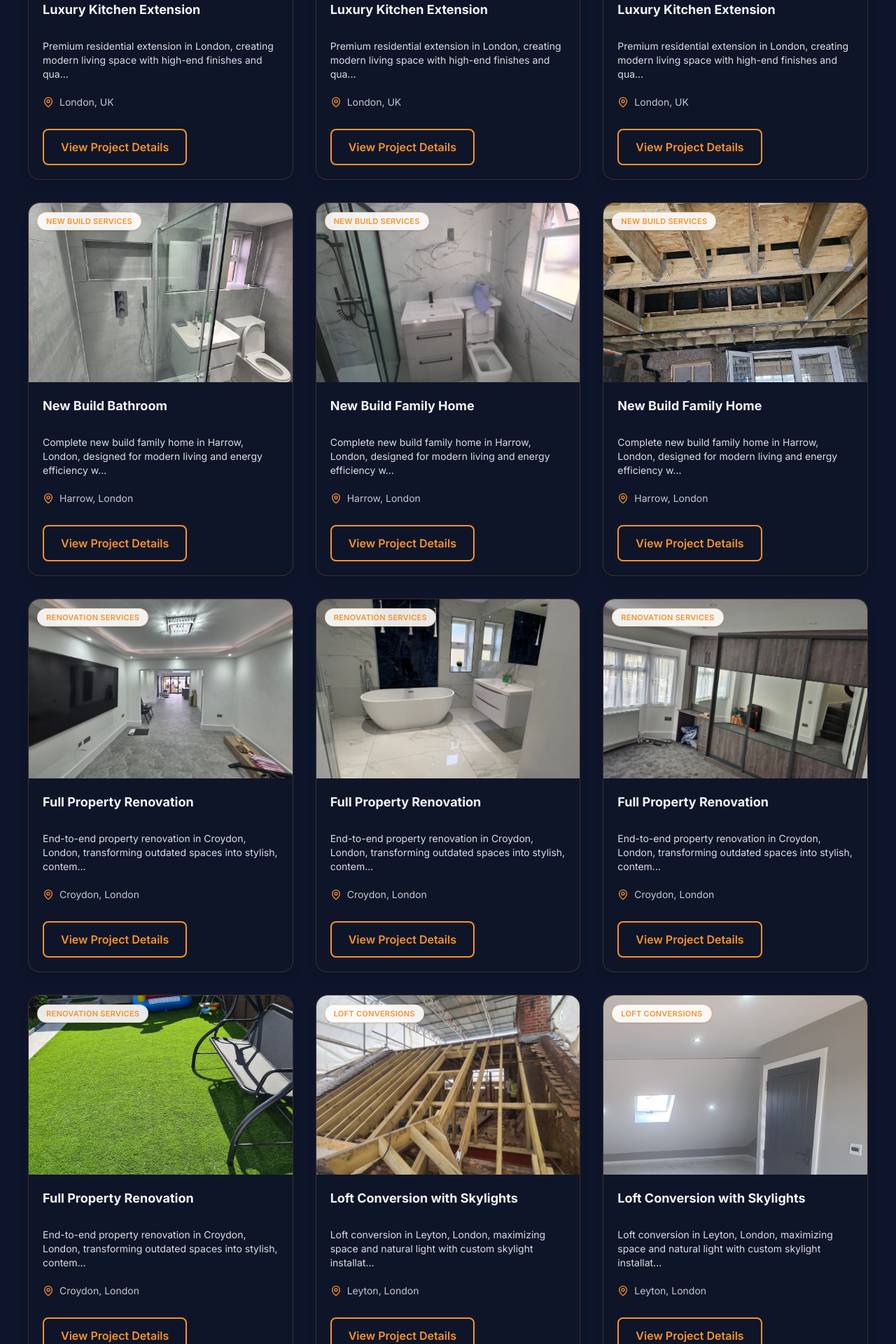
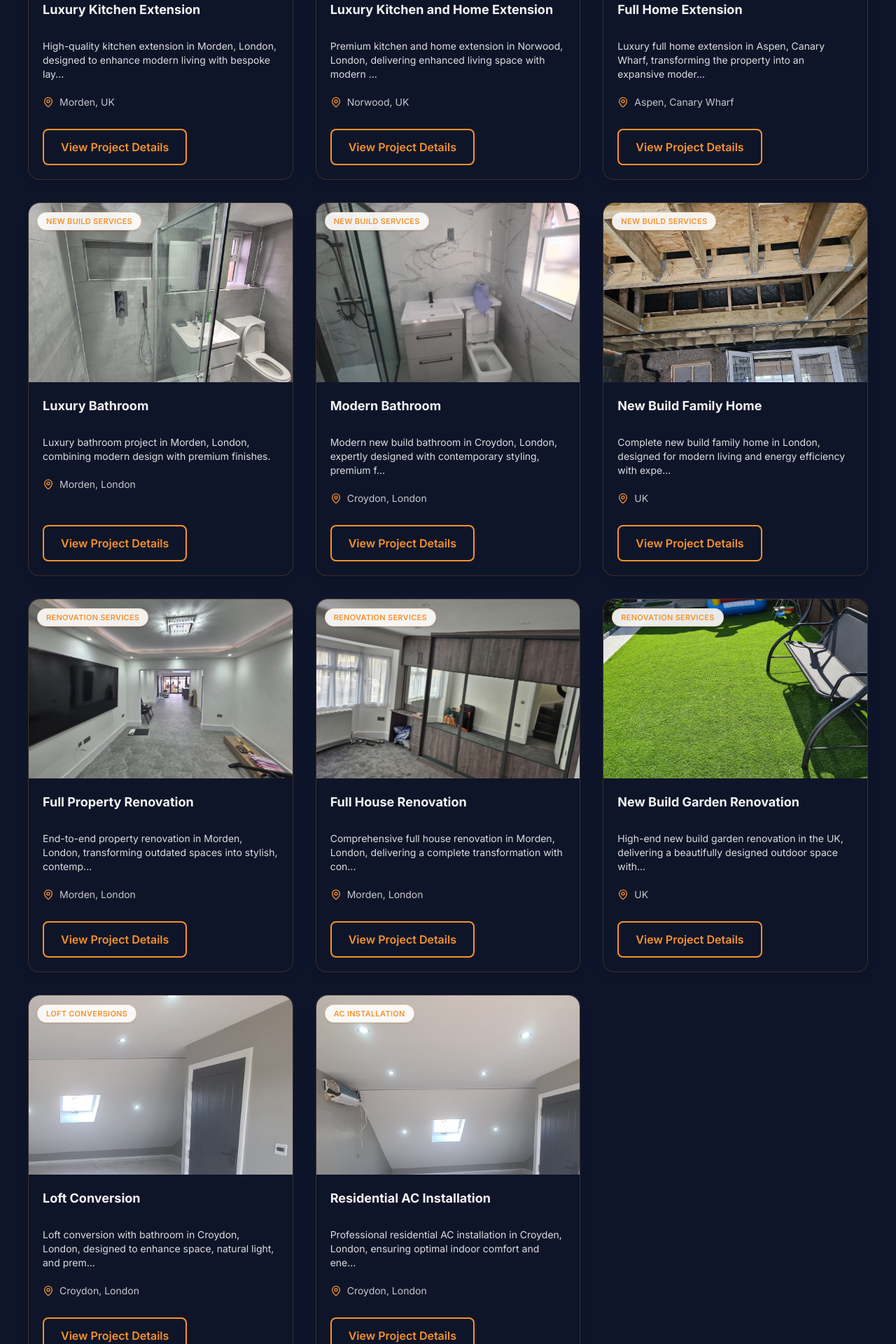
Before and after one commit to FarahS-Teams/fa-builders, a Next.js app: page /projects in a window 1280 px wide. Shown: the part 1400-3320 px from the top of the page at 70% size. Built offline with nearby package versions, Linux system fonts and the light colour scheme.

Commit message:
All-Images-and-projectfilter-others-commit

```diff
--- a/app/data/projects.js
+++ b/app/data/projects.js
@@ -12,7 +12,7 @@ const rawProjects = [
     title: "Luxury Kitchen Extension",
     category: "Residential",
     service: "Extension Services",
-    location: "London, UK",
+    location: "Morden, UK",
     year: "2024",
     heroImage: "/projects/Extension-Services/kitchen-extension1.jpg",
     gallery: [
@@ -21,28 +21,28 @@ const rawProjects = [
       "/projects/Extension-Services/kitchen-extension1-3.jpg",
     ],
     description:
-      "Premium residential extension in London, creating modern living space with high-end finishes and quality craftsmanship.",
+      "High-quality kitchen extension in Morden, London, designed to enhance modern living with bespoke layouts, premium finishes, and expert craftsmanship.",
   },
   {
-    title: "Luxury Kitchen Extension",
+    title: "Luxury Kitchen and Home Extension",
     category: "Residential",
     service: "Extension Services",
-    location: "London, UK",
-    year: "2024",
+    location: "Norwood, UK",
+    year: "2023",
     heroImage: "/projects/Extension-Services/extension7.jpg",
     gallery: [
       "/projects/Extension-Services/extension7.jpg",
       "/projects/Extension-Services/extension7-1.jpg",
     ],
     description:
-      "Premium residential extension in London, creating modern living space with high-end finishes and quality craftsmanship.",
+      "Premium kitchen and home extension in Norwood, London, delivering enhanced living space with modern design, high-end finishes, and expert craftsmanship.",
   },
   {
-    title: "Luxury Kitchen Extension",
+    title: "Full Home Extension",
     category: "Residential",
     service: "Extension Services",
-    location: "London, UK",
-    year: "2024",
+    location: "Aspen, Canary Wharf",
+    year: "2023",
     heroImage: "/projects/Extension-Services/extension3-1.jpg",
     gallery: [
       "/projects/Extension-Services/extension3-1.jpg",
@@ -50,13 +50,13 @@ const rawProjects = [
       "/projects/Extension-Services/extension3-3.jpg",
     ],
     description:
-      "Premium residential extension in London, creating modern living space with high-end finishes and quality craftsmanship.",
+      "Luxury full home extension in Aspen, Canary Wharf, transforming the property into an expansive modern living space with exceptional finishes and quality craftsmanship.",
   },
   {
-    title: "New Build Bathroom",
+    title: "Luxury Bathroom",
     category: "Residential",
     service: "New Build Services",
-    location: "Harrow, London",
+    location: "Morden, London",
     year: "2024",
     heroImage: "/projects/New-Build-Services/new-build-bathroom1.jpg",
     gallery: [
@@ -64,27 +64,27 @@ const rawProjects = [
       "/projects/New-Build-Services/new-build-bathroom1-1.jpg",
     ],
     description:
-      "Complete new build family home in Harrow, London, designed for modern living and energy efficiency with expert construction.",
+      "Luxury bathroom project in Morden, London, combining modern design with premium finishes.",
   },
   {
-    title: "New Build Family Home",
+    title: "Modern Bathroom",
     category: "Residential",
     service: "New Build Services",
-    location: "Harrow, London",
-    year: "2024",
+    location: "Croydon, London",
+    year: "2025",
     heroImage: "/projects/New-Build-Services/new-build-bathroom2.jpg",
     gallery: [
       "/projects/New-Build-Services/new-build-bathroom2.jpg",
       "/projects/New-Build-Services/new-build-bathroom2.jpg",
     ],
     description:
-      "Complete new build family home in Harrow, London, designed for modern living and energy efficiency with expert construction.",
+      "Modern new build bathroom in Croydon, London, expertly designed with contemporary styling, premium finishes, and high-quality construction.",
   },
   {
     title: "New Build Family Home",
     category: "Residential",
     service: "New Build Services",
-    location: "Harrow, London",
+    location: "UK",
     year: "2024",
     heroImage: "/projects/New-Build-Services/new-build3.jpg",
     gallery: [
@@ -93,50 +93,39 @@ const rawProjects = [
       "/projects/New-Build-Services/new-build3-3.jpg",
     ],
     description:
-      "Complete new build family home in Harrow, London, designed for modern living and energy efficiency with expert construction.",
+      "Complete new build family home in London, designed for modern living and energy efficiency with expert construction.",
   },
   {
     title: "Full Property Renovation",
     category: "Residential",
     service: "Renovation Services",
-    location: "Croydon, London",
-    year: "2023",
+    location: "Morden, London",
+    year: "2024",
     heroImage: "/projects/Renovation-Services/renovation1.jpg",
     gallery: ["/projects/Renovation-Services/renovation1.jpg"],
     description:
-      "End-to-end property renovation in Croydon, London, transforming outdated spaces into stylish, contemporary homes.",
+      "End-to-end property renovation in Morden, London, transforming outdated spaces into stylish, contemporary homes.",
   },
   {
-    title: "Full Property Renovation",
+    title: "Full House Renovation",
     category: "Residential",
     service: "Renovation Services",
-    location: "Croydon, London",
-    year: "2023",
-    heroImage: "/projects/Renovation-Services/renovation3.jpg",
-    gallery: ["/projects/Renovation-Services/renovation3.jpg"],
-    description:
-      "End-to-end property renovation in Croydon, London, transforming outdated spaces into stylish, contemporary homes.",
-  },
-  {
-    title: "Full Property Renovation",
-    category: "Residential",
-    service: "Renovation Services",
-    location: "Croydon, London",
-    year: "2023",
+    location: "Morden, London",
+    year: "2024",
     heroImage: "/projects/Renovation-Services/renovation2.jpg",
     gallery: [
       "/projects/Renovation-Services/renovation2.jpg",
       "/projects/Renovation-Services/renovation2-1.jpg",
     ],
     description:
-      "End-to-end property renovation in Croydon, London, transforming outdated spaces into stylish, contemporary homes.",
+      "Comprehensive full house renovation in Morden, London, delivering a complete transformation with contemporary design and high-quality finishes.",
   },
   {
-    title: "Full Property Renovation",
+    title: "New Build Garden Renovation",
     category: "Residential",
     service: "Renovation Services",
-    location: "Croydon, London",
-    year: "2023",
+    location: "UK",
+    year: "2018",
     heroImage: "/projects/Renovation-Services/garden-renovation1.jpg",
     gallery: [
       "/projects/Renovation-Services/garden-renovation1.jpg",
@@ -144,43 +133,36 @@ const rawProjects = [
       "/projects/Renovation-Services/garden-renovation1-2.jpg",
     ],
     description:
-      "End-to-end property renovation in Croydon, London, transforming outdated spaces into stylish, contemporary homes.",
+      "High-end new build garden renovation in the UK, delivering a beautifully designed outdoor space with premium materials and high-quality landscaping.",
   },
   {
-    title: "Loft Conversion with Skylights",
+    title: "Loft Conversion",
     category: "Residential",
     service: "Loft Conversions",
-    location: "Leyton, London",
-    year: "2023",
-    heroImage: "/projects/Loft-Conversion/loft-conversion1.jpg",
-    gallery: ["/projects/Loft-Conversion/loft-conversion1.jpg"],
+    location: "Croydon, London",
+    year: "2025",
+    heroImage: "/projects/Loft-Conversion/loft-conversion.jpg",
+    gallery: [
+      "/projects/Loft-Conversion/loft-conversion1.jpg",
+      "/projects/Loft-Conversion/loft-conversion.jpg",
+      "/projects/New-Build-Services/new-build-bathroom2.jpg",
+    ],
     description:
-      "Loft conversion in Leyton, London, maximizing space and natural light with custom skylight installations.",
-  },
-  {
-    title: "Loft Conversion with Skylights",
-    category: "Residential",
-    service: "Loft Conversions",
-    location: "Leyton, London",
-    year: "2023",
-    heroImage: "/projects/Loft-Conversion/loft-conversion.jpg",
-    gallery: ["/projects/Loft-Conversion/loft-conversion.jpg"],
-    description:
-      "Loft conversion in Leyton, London, maximizing space and natural light with custom skylight installations.",
+      "Loft conversion with bathroom in Croydon, London, designed to enhance space, natural light, and premium finishes throughout.",
   },
   {
     title: "Residential AC Installation",
     category: "Residential",
     service: "AC Installation",
-    location: "Canary Wharf, London",
-    year: "2024",
+    location: "Croydon, London",
+    year: "2025",
     heroImage: "/projects/AC-Installation/AC-Installation1-1.jpg",
     gallery: [
       "/projects/AC-Installation/AC-Installation1.jpg",
       "/projects/AC-Installation/AC-Installation1-1.jpg",
     ],
     description:
-      "Professional residential AC installation in Canary Wharf, London, ensuring optimal indoor comfort and energy efficiency.",
+      "Professional residential AC installation in Croyden, London, ensuring optimal indoor comfort and energy efficiency.",
   },
 ];
 
--- a/components/home/HeroSection.jsx
+++ b/components/home/HeroSection.jsx
@@ -64,7 +64,7 @@ const HeroSection = () => {
           </div>
 
           {/* Right Side - Image */}
-          <div className="lg:w-1/2 relative h-full">
+          <div className="lg:w-1/2 relative h-full pt-10">
             {/* Main Image */}
             <div className="relative">
               <div className="absolute -inset-4 bg-linear-to-r from-secondary/20 to-secondary/20 rounded-3xl blur-xl opacity-50"></div>
@@ -105,7 +105,7 @@ const HeroSection = () => {
 
             {/*Card 2 */}
             <div
-              className={`absolute -top-8 -right-2 md:-right-6 ${currentTheme.card} p-3 md:p-4 rounded-xl shadow-xl border border-secondary/20 max-w-xs`}
+              className={`absolute -top-2 -right-2 md:-right-6 ${currentTheme.card} p-3 md:p-4 rounded-xl shadow-xl border border-secondary/20 max-w-xs`}
             >
               <div className="flex items-center gap-3">
                 <div className="p-2 bg-secondary rounded-lg">
--- a/components/projects/ProjectFilters.jsx
+++ b/components/projects/ProjectFilters.jsx
@@ -6,12 +6,12 @@ import ServicePills from "./ServicePills";
 const categories = ["All", "Residential", "Commercial"];
 const services = [
   "All",
-  "New Builds",
-  "Renovations",
+  "New Build Services",
+  "Renovation Services",
   "Loft Conversions",
-  "Extensions",
+  "Extension Services",
   "Basement Conversions",
-  "Underfloor Heating",
+  "AC Installation",
 ];
 
 export default function ProjectFilters({
--- a/components/projects/ProjectsCard.jsx
+++ b/components/projects/ProjectsCard.jsx
@@ -98,7 +98,7 @@ const ProjectCard = ({ project, index }) => {
           </p>
 
           {/* Location – fixed height */}
-          <div className="flex items-center gap-2">
+          <div className="flex items-center justify-center md:justify-start lg:justify-start gap-2 ">
             <MapPin className="w-6 h-6 sm:w-4 sm:h-7 min-h-[1.25rem] text-secondary" />
             <p
               className="text-xs sm:text-sm opacity-80 min-h-[1.25rem]"
```
Also changed, not shown: components/about/Leadership.jsx (+7 -5 lines).
